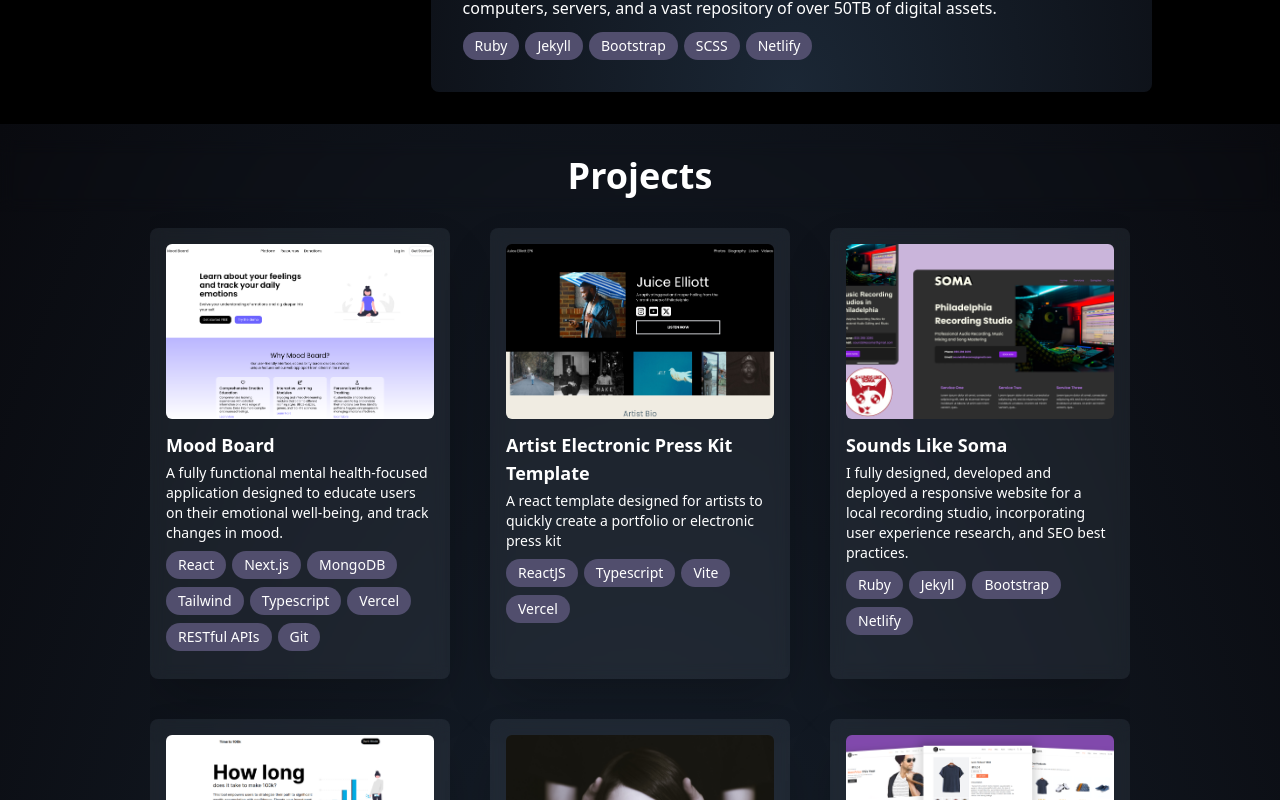
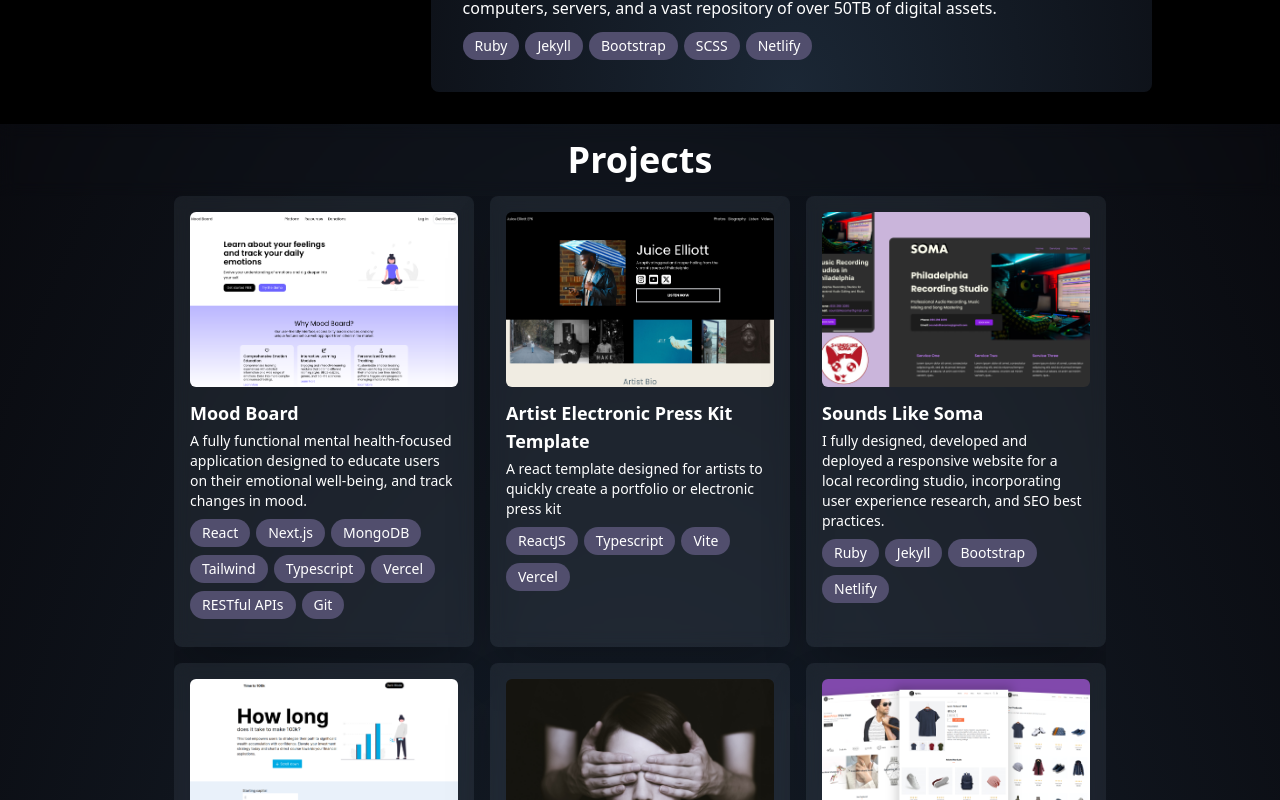
Before and after one commit to zackhanni/zachary.works, a Next.js app: page / in a window 1280 px wide. Shown: the part 1740-2540 px from the top of the page. Built offline with nearby package versions, Linux system fonts and the light colour scheme.

Commit message:
reduced gap between project cards

```diff
--- a/app/components/Projects.tsx
+++ b/app/components/Projects.tsx
@@ -11,13 +11,13 @@ function Projects() {
   return (
     <section
       id="projects"
-      className="radial-gradient flex flex-col justify-center items-center py-4"
+      className="radial-gradient flex flex-col justify-center items-center"
     >
       <h2 className="text-4xl font-bold text-center py-4 text-white sticky top-0 z-10 w-full backdrop-blur">
         Projects
       </h2>
 
-      <ul className="card-container m-auto grid gap-10 grid-cols-1 sm:grid-cols-2 lg:grid-cols-3 overflow-hidden pt-4">
+      <ul className="card-container m-auto grid gap-4 grid-cols-1 sm:grid-cols-2 lg:grid-cols-3 overflow-hidden">
         {ProjectsData.map((project) => {
           // eslint-disable-next-line react-hooks/rules-of-hooks
           const { ref, inView } = useInView({
```
